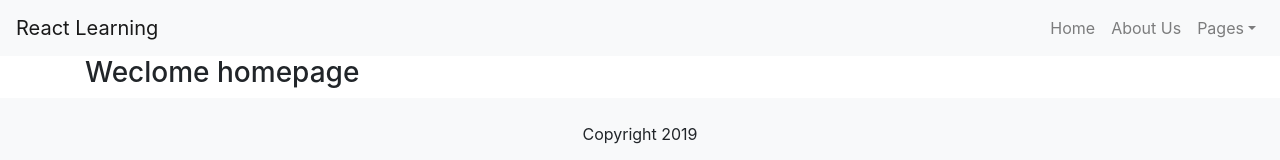
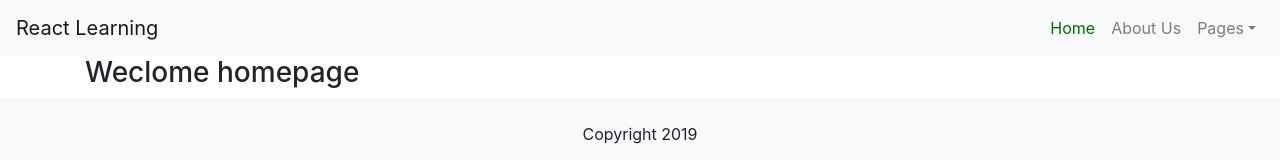
Before and after one commit to Nguonchhay/NodeReactMongoLearning, a React (Create React App) app in the folder client/: page / in a window 1280 px wide. Shown: the top 160 px of the page. Built offline with nearby package versions, Linux system fonts and the light colour scheme.

Commit message:
[IMP] Use sass with reactjs

```diff
--- a/client/package.json
+++ b/client/package.json
@@ -4,6 +4,7 @@
   "private": true,
   "dependencies": {
     "bootstrap": "^4.3.1",
+    "node-sass": "^4.12.0",
     "react": "^16.10.0",
     "react-dom": "^16.10.0",
     "react-router-dom": "^5.1.2",
--- a/client/src/App.js
+++ b/client/src/App.js
@@ -1,5 +1,6 @@
 import React from 'react';
 
+import './sass/app.scss';
 import AppRouter from './components/AppRouter';
 
 const App = () => {
--- a/client/src/components/Navigation.js
+++ b/client/src/components/Navigation.js
@@ -1,10 +1,10 @@
 import React from 'react';
+import { NavLink } from 'react-router-dom';
 
 import {
     Collapse,
     Nav,
     NavItem,
-    NavLink,
     UncontrolledDropdown,
     DropdownToggle,
     DropdownMenu,
@@ -20,7 +20,7 @@ const Navigation = (props) => {
             if (nav.children === undefined) {
                 return (
                     <NavItem key={nav.slug}>
-                        <NavLink href={nav.slug}>{nav.title}</NavLink>
+                        <NavLink to={nav.slug} className="nav-link" activeClassName="active">{nav.title}</NavLink>
                     </NavItem>
                 )
             }
@@ -35,7 +35,7 @@ const Navigation = (props) => {
                             nav.children.map(item => {
                                 return (
                                     <DropdownItem key={item.slug}>
-                                        <NavLink href={item.slug}>{item.title}</NavLink>
+                                        <NavLink to={item.slug} activeClassName="active" className="nav-link">{item.title}</NavLink>
                                     </DropdownItem>
                                 )
                             })
@@ -48,7 +48,7 @@ const Navigation = (props) => {
 
     return (
         <Collapse isOpen={props.isOpen} navbar>
-            <Nav className="ml-auto" navbar>
+            <Nav className="ml-auto nav-main" navbar>
                 {renderNavigation()}
             </Nav>
         </Collapse>
--- /dev/null
+++ b/client/src/sass/app.scss
@@ -0,0 +1,3 @@
+@import './globals/_variable.scss';
+
+@import './components/_menu.scss';
--- /dev/null
+++ b/client/src/sass/components/_menu.scss
@@ -0,0 +1,9 @@
+.navbar-light {
+    .navbar-nav {
+        .nav-link {
+            &.active {
+                color: $color-primary;
+            }
+        }
+    }
+}
--- /dev/null
+++ b/client/src/sass/globals/_variable.scss
@@ -0,0 +1 @@
+$color-primary:               #026e00;
```
Also changed, not shown: 1 other file (tests, documents, lock files or other folders).
